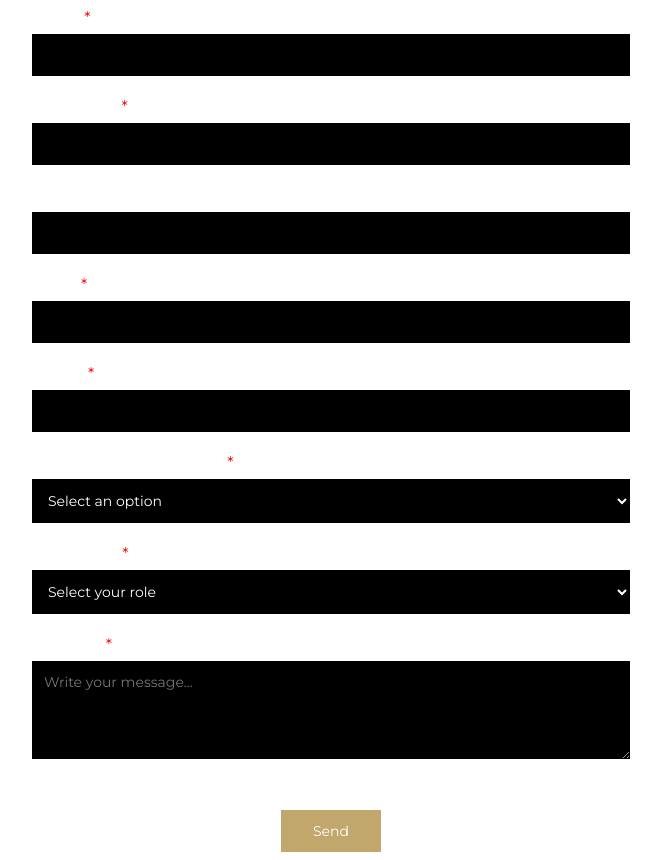
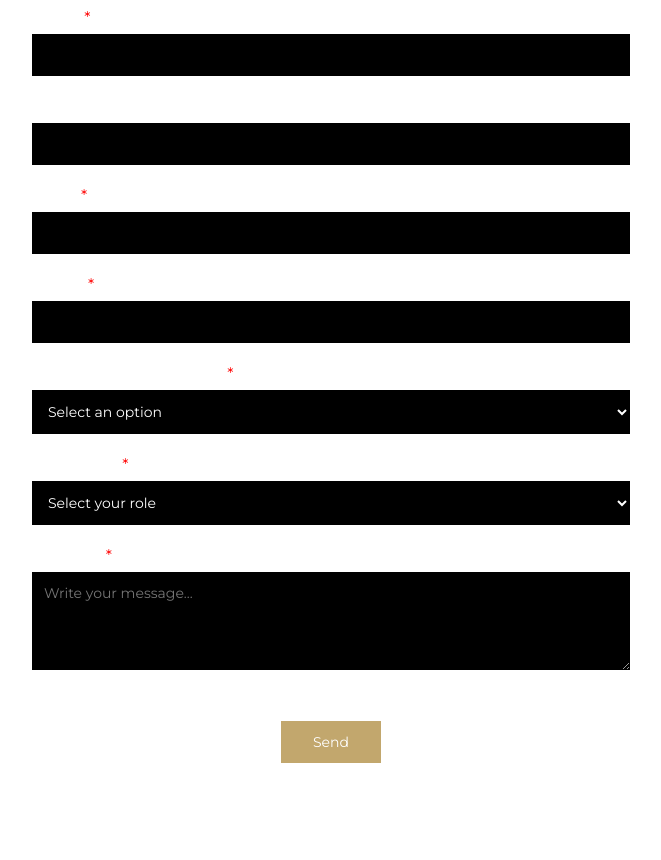
Before and after one commit to luismoreir4/contactus_moreira, a plain HTML site: page index.html in a window 1280 px wide. Shown: the whole page, without its empty margins (309-970 px from the left). After the commit the page ends 800 px from the top, so only its background shows below. Drawn offline with Linux system fonts and the light colour scheme.

Commit message:
Update index.html

```diff
--- a/index.html
+++ b/index.html
@@ -63,12 +63,9 @@
   }
 </style>
 
-<form>
+<form action="https://formspree.io/f/mgvzwkzy" method="POST">
   <label for="lastname" class="required">Name</label>
   <input type="text" id="lastname" name="lastname" required>
-
-  <label for="firstname" class="required">First name</label>
-  <input type="text" id="firstname" name="firstname" required>
 
   <label for="company">Company</label>
   <input type="text" id="company" name="company">
```
